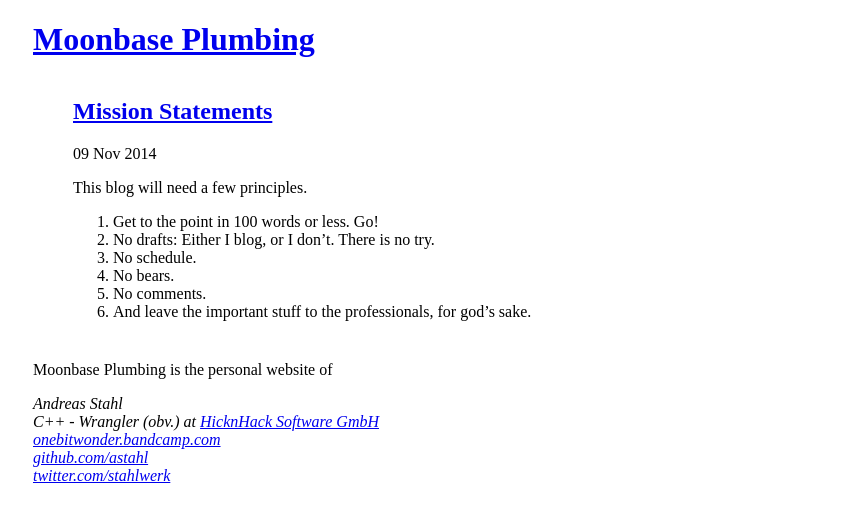
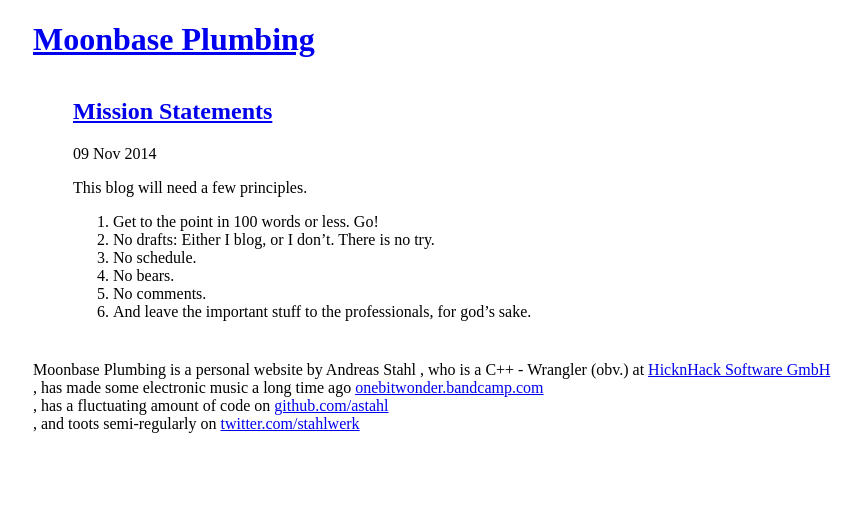
Before and after one commit to astahl/astahl.github.io, a Jekyll site: the page built from index.html, in a window 1280 px wide. Shown: the top 522 px of the page, without its empty margins (95-955 px from the left). Built offline with Jekyll 4.4.1, drawn with Linux system fonts in a browser that asks for light colours; Markdown is read by kramdown in place of the engine named in the settings.

Commit message:
demake/update

```diff
--- a/_layouts/default.html
+++ b/_layouts/default.html
@@ -17,13 +17,12 @@
           {{ content }}
 
           <footer>
-            <p>Moonbase Plumbing is the personal website of</p>
-            <address>
-                Andreas Stahl<br />
-                C++ - Wrangler (obv.) at <a href="http://www.hicknhack.com">HicknHack Software GmbH</a><br />
-                <a href="http://onebitwonder.bandcamp.com">onebitwonder.bandcamp.com</a><br />
-                <a href="https://github.com/astahl">github.com/astahl</a><br />
-                <a href="https://twitter.com/stahlwerk">twitter.com/stahlwerk</a><br />
+            <p>Moonbase Plumbing is a personal website by
+                <author>Andreas Stahl</author>
+                , who is a C++ - Wrangler (obv.) at <a href="http://www.hicknhack.com">HicknHack Software GmbH</a><br />
+                , has made some electronic music a long time ago <a href="http://onebitwonder.bandcamp.com">onebitwonder.bandcamp.com</a><br />
+                , has a fluctuating amount of code on <a href="https://github.com/astahl">github.com/astahl</a><br />
+                , and toots semi-regularly on <a href="https://twitter.com/stahlwerk">twitter.com/stahlwerk</a><br />
             </address>
           </footer>
         </div>
```
